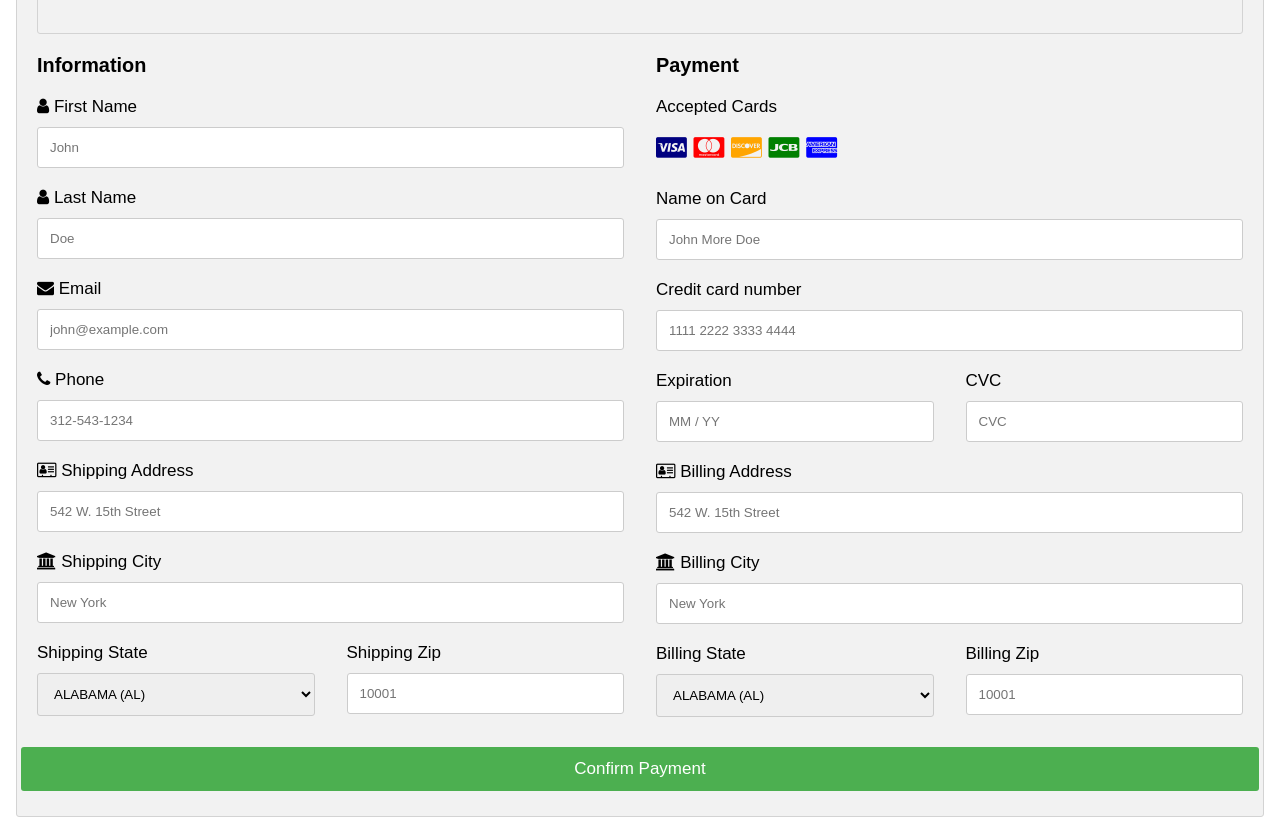
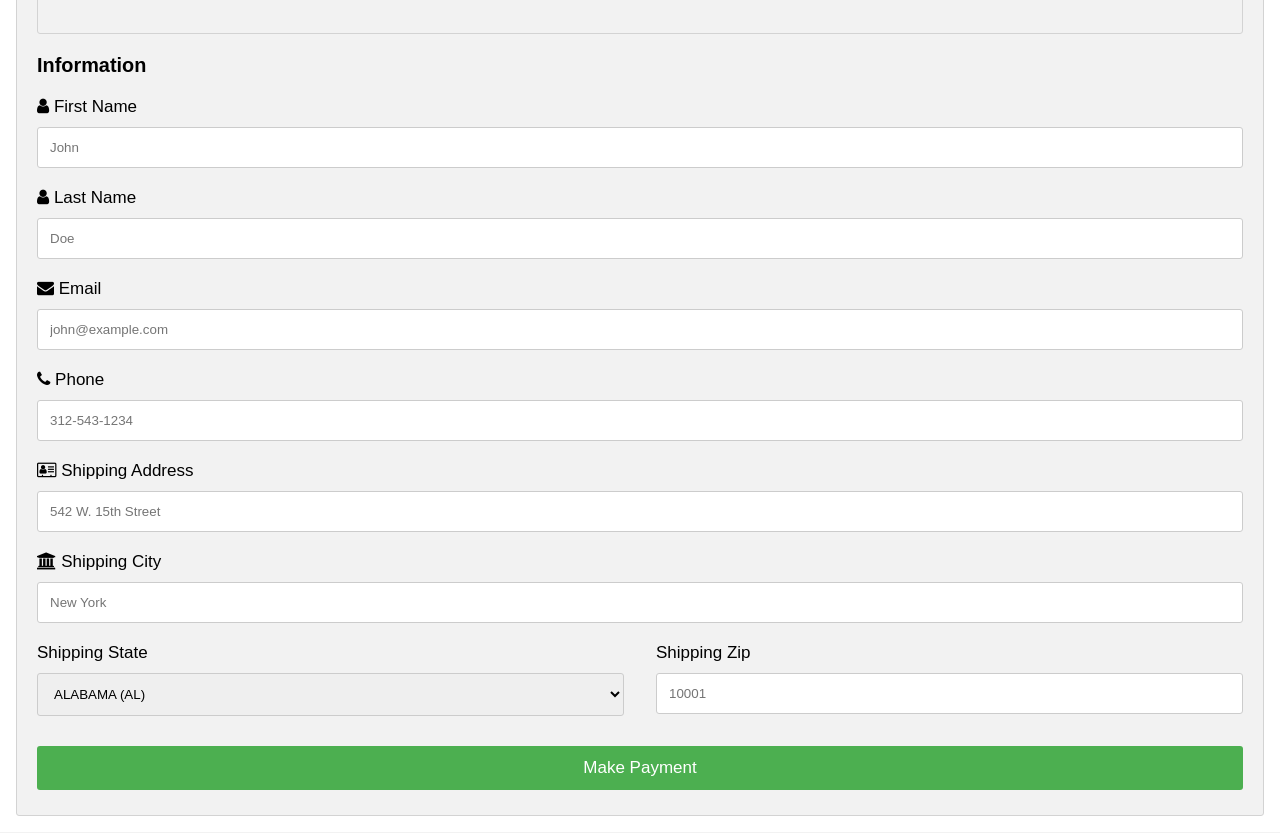
Before and after one commit to jiaxing-commits/saas-backend-with-cloud-apis, a Django app: template tshirt_shop/transaction/templates/transaction/card_fillout.html in a window 1280 px wide. Shown: the part 242-1075 px from the top of the page. Run offline with Django 3.2, Linux system fonts and the light colour scheme; the template is opened without the code that fills it, so the values that code supplies are empty; some libraries are stand-ins or nearby versions.

Commit message:
removing payment info from model. Getting ready to intergrate stripe

```diff
--- a/tshirt_shop/transaction/templates/transaction/card_fillout.html
+++ b/tshirt_shop/transaction/templates/transaction/card_fillout.html
@@ -121,129 +121,12 @@
                 </div>
               </div>
             </div>
-
-            <div class="col-50">
-              <h3>Payment</h3>
-              <label for="fname">Accepted Cards</label>
-              <div class="icon-container">
-                <i class="fa fa-cc-visa" style="color:navy;"></i>
-                <i class="fa fa-cc-mastercard" style="color:red;"></i>
-                <i class="fa fa-cc-discover" style="color:orange;"></i>
-                <i class="fa fa-cc-jcb" style="color:green;"></i>
-                <i class="fa fa-cc-amex" style="color:blue;"></i>
-              </div>
-              <label for="cname">Name on Card</label>
-              <input type="text" id="cname" name="cardname" placeholder="John More Doe" required>
-              <label for="ccnum">Credit card number</label>
-              <input type="tel" id="ccnum" name="cardnumber" class="cc-number" maxlength="19" name="credit-number" placeholder="1111 2222 3333 4444" required />
-
-              <div class="row">
-                <div class="col-50">
-                  <label for="expire">Expiration</label>
-                <input class="cc-expires" maxlength="7" name="credit-expires" placeholder="MM / YY" type="tel" required/>
-                </div>
-                <div class="col-50">
-                  <label for="cvv">CVC</label>
-                  <input class="cc-cvc" maxlength="4" name="credit-cvc" placeholder="CVC" type="tel" required/>
-                </div>
-              </div>
-
-              <label for="adr"><i class="fa fa-address-card-o"></i> Billing Address</label>
-              <input type="text" id="billing_address" name="billing_address" placeholder="542 W. 15th Street" required>
-              <label for="city"><i class="fa fa-institution"></i> Billing City</label>
-              <input type="text" id="billing_city" name="billing_city" placeholder="New York" required>
-
-              <div class="row">
-                <div class="col-50">
-                  <label for="state">Billing State</label>
-                    <select id="billing_state" name="billing_state" placeholder="NY" required>
-                      <option>ALABAMA	(AL)</option>
-                      <option>ALASKA	(AK)</option>
-                      <option>AMERICAN SAMOA	(AS)</option>
-                      <option>ARIZONA	(AZ)</option>
-                      <option>ARKANSAS	(AR)</option>
-                      <option>CALIFORNIA	(CA)</option>
-                      <option>COLORADO	(CO)</option>
-                      <option>CONNECTICUT	(CT)</option>
-                      <option>DELAWARE	(DE)</option>
-                      <option>DISTRICT OF COLUMBIA	(DC)</option>
-                      <option>FLORIDA	(FL)</option>
-                      <option>GEORGIA	(GA)</option>
-                      <option>GUAM	(GU)</option>
-                      <option>HAWAII	(HI)</option>
-                      <option>IDAHO	(ID)</option>
-                      <option>ILLINOIS	(IL)</option>
-                      <option>INDIANA	(IN)</option>
-                      <option>IOWA	(IA)</option>
-                      <option>KANSAS	(KS)</option>
-                      <option>KENTUCKY	(KY)</option>
-                      <option>LOUISIANA	(LA)</option>
-                      <option>MAINE	(ME)</option>
-                      <option>MARYLAND	(MD)</option>
-                      <option>MASSACHUSETTS	(MA)</option>
-                      <option>MICHIGAN	(MI)</option>
-                      <option>MINNESOTA	(MN)</option>
-                      <option>MISSISSIPPI	(MS)</option>
-                      <option>MISSOURI	(MO)</option>
-                      <option>MONTANA	(MT)</option>
-                      <option>NEBRASKA	(NE)</option>
-                      <option>NEVADA	(NV)</option>
-                      <option>NEW HAMPSHIRE	(NH)</option>
-                      <option>NEW JERSEY	(NJ)</option>
-                      <option>NEW MEXICO	(NM)</option>
-                      <option>NEW YORK	(NY)</option>
-                      <option>NORTH CAROLINA	(NC)</option>
-                      <option>NORTH DAKOTA	(ND)</option>
-                      <option>NORTHERN MARIANA IS	(MP)</option>
-                      <option>OHIO	(OH)</option>
-                      <option>OKLAHOMA	(OK)</option>
-                      <option>OREGON	(OR)</option>
-                      <option>PENNSYLVANIA	(PA)</option>
-                      <option>PUERTO RICO	(PR)</option>
-                      <option>RHODE ISLAND	(RI)</option>
-                      <option>SOUTH CAROLINA	(SC)</option>
-                      <option>SOUTH DAKOTA	(SD)</option>
-                      <option>TENNESSEE	(TN)</option>
-                      <option>TEXAS	(TX)</option>
-                      <option>UTAH	(UT)</option>
-                      <option>VERMONT	(VT)</option>
-                      <option>VIRGINIA	(VA)</option>
-                      <option>VIRGIN ISLANDS	(VI)</option>
-                      <option>WASHINGTON	(WA)</option>
-                      <option>WEST VIRGINIA	(WV)</option>
-                      <option>WISCONSIN	(WI)</option>
-                      <option>WYOMING	(WY)</option>
-                    </select>
-                </div>
-                <div class="col-50">
-                  <label for="zip">Billing Zip</label>
-                  <input type="text" id="billing_zip" name="billing_zip" placeholder="10001" maxlength="5" required>
-                </div>
-            </div>
-
           </div>
-          <input type="submit" name="Confirm Payment" value="Confirm Payment" class="btn">
+          <input type="submit" name="Make Payment" value="Make Payment" class="btn">
         </form>
       </div>
     </div>
 
-    <!-- <div class="col-25">
-      <div class="container">
-        <h4>Cart
-          <span class="price" style="color:black">
-            <i class="fa fa-shopping-cart"></i>
-            <b>{{ total_quanity }}</b>
-          </span>
-        </h4>
-
-        {% for key, value in cart.items %}
-            <p><b>{{ key }}({{ value.0 }})</b> <span class="price">{{ value.1 }}</span></p>
-        {% endfor %}
-
-        <hr>
-        <p>Total <span class="price" style="color:black"><b>${{ total_price }}</b></span></p>
-      </div>
-    </div> -->
   </div>
 
 </body>
--- a/tshirt_shop/tshirt_shop/settings.py
+++ b/tshirt_shop/tshirt_shop/settings.py
@@ -121,3 +121,7 @@ USE_TZ = True
 # https://docs.djangoproject.com/en/3.1/howto/static-files/
 
 STATIC_URL = '/static/'
+
+# djangostripe/settings.py
+STRIPE_PUBLISHABLE_KEY = 'pk_test_51L0H4HCW6K2wSWAlPq7OQQHEl5mvKUCLCiXMR3cCoKQFtsoObcQpt6bF62w4up4xSIdf6kdd9kdGDofjJQxBn0hC004BE37iNz'
+STRIPE_SECRET_KEY = 'sk_test_51L0H4HCW6K2wSWAl7NNqRp0VDybO8P7L71xq5ChFRe5Ayz343QillxmgjrWQlYaiE1ViRncUVNaNMqCIJ7nwHLb600AKYy0Zun'
```
Also changed, not shown: tshirt_shop/lite_models/models.py (+0 -9 lines), tshirt_shop/db.sqlite3, tshirt_shop/lite_models/migrations/0002_auto_20220517_0358.py (added).
